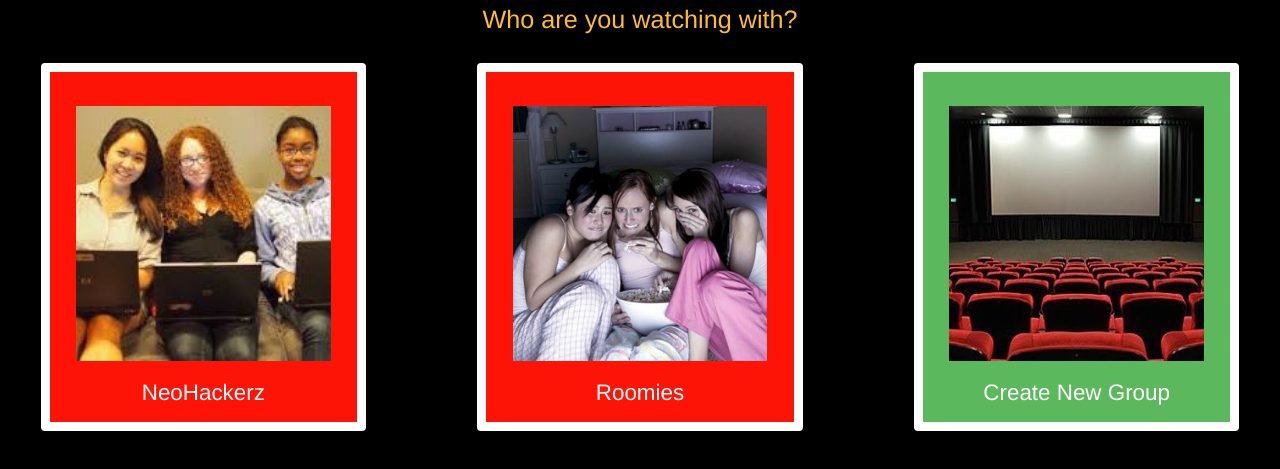
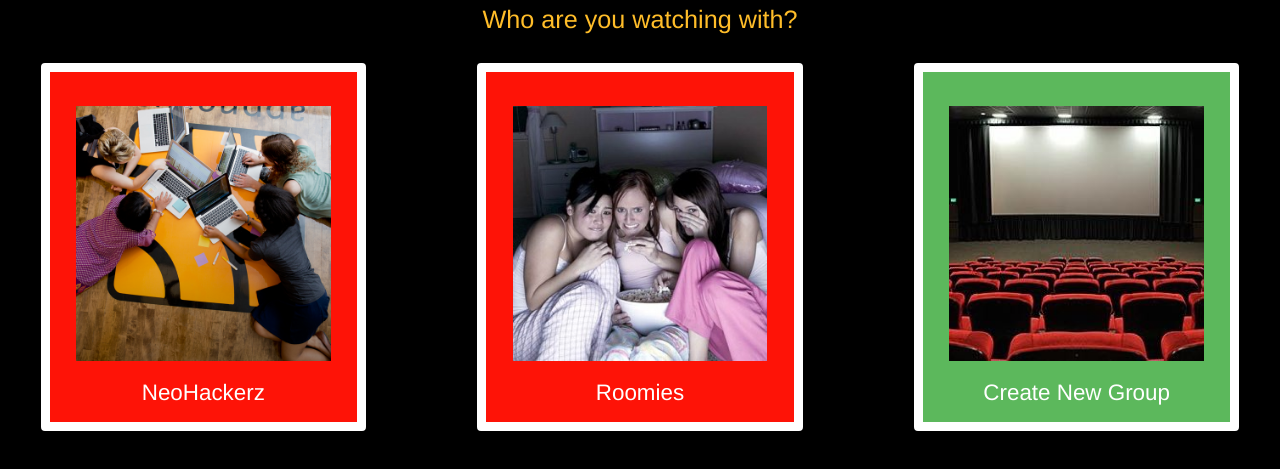
Before and after one commit to down4keeps/Pick-a-Flick, a plain HTML site: page user-welcome.html in a window 1280 px wide. Shown: the part 89-558 px from the top of the page. Drawn offline with nearby package versions, Linux system fonts and the light colour scheme.

Commit message:
new group image

```diff
--- a/user-welcome.html
+++ b/user-welcome.html
@@ -68,7 +68,7 @@
       <br>
           <div class="col-md-4">
             <a href="neohackerz.html"><div class="group-box btn btn-main">
-              <img src="img/hackers-watch-movie-square.jpg" />
+              <img src="img/neohackerz-group.png" />
               <h3>NeoHackerz</h3>
             </div></a>
           </div>
```
Also changed, not shown: img/neohackerz-group.png (added).
